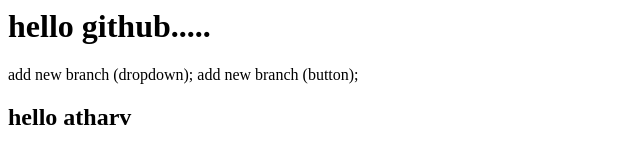
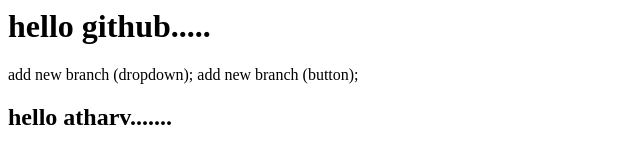
Before and after one commit to Atharv2284/localrepo, a plain HTML site: page index.html in a window 1280 px wide. Shown: the full height of the page, 0-640 px from the left. Drawn offline with Linux system fonts and the light colour scheme.

Commit message:
Update index.html

```diff
--- a/index.html
+++ b/index.html
@@ -1,4 +1,4 @@
 <h1> hello github..... </h1>
 add new branch (dropdown);
 add new branch (button);
-<h2> hello atharv</h2>
+<h2> hello atharv.......</h2>
```
